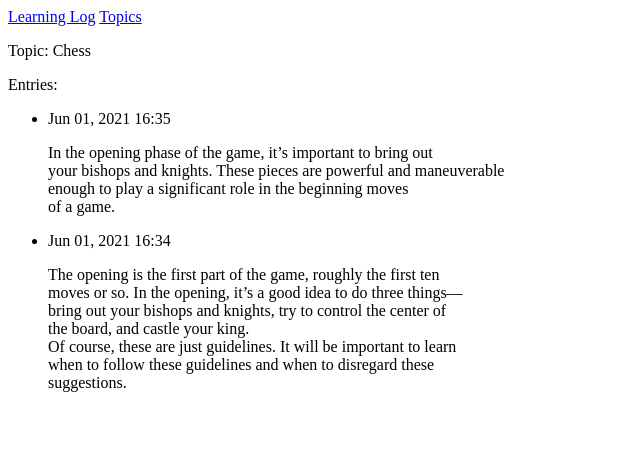
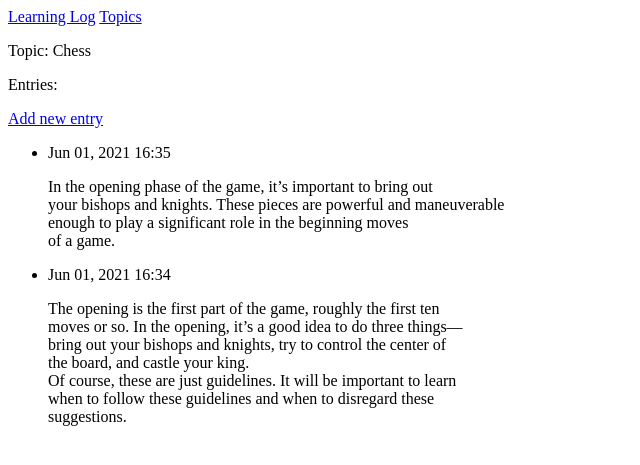
Before and after one commit to syamilisn/Django-Repo, a Django app: page /topics/1/ in a window 1280 px wide. Shown: the top 465 px of the page, without its empty margins (0-640 px from the left). Run offline with Django 3.2, Linux system fonts and the light colour scheme; data comes from the database, SQL or seed files in the repository; both versions use the stored data as it was after the commit.

Commit message:
added user input forms and more pages

```diff
--- a/learning_log/learning_logs/templates/learning_logs/topic.html
+++ b/learning_log/learning_logs/templates/learning_logs/topic.html
@@ -2,6 +2,9 @@
 {% block content %}
     <p>Topic: {{ topic }}</p>
     <p>Entries:</p>
+    <p>
+        <a href="{% url 'learning_logs:new_entry' topic.id %}">Add new entry</a>
+    </p>
     <ul>
         {% for entry in entries %}
         <li>
--- a/learning_log/learning_logs/templates/learning_logs/topics.html
+++ b/learning_log/learning_logs/templates/learning_logs/topics.html
@@ -10,4 +10,6 @@
         <li>No topics have been added yet.</li>
         {% endfor %}
     </ul>
+    <a href="{% url 'learning_logs:new_topic' %}">Add a new topic</a>
+
 {% endblock content %}
--- a/learning_log/learning_logs/urls.py
+++ b/learning_log/learning_logs/urls.py
@@ -10,4 +10,8 @@ urlpatterns = [
     path('topics/', views.topics, name='topics'),
     # Detail page for a single topic.
     path('topics/<int:topic_id>/', views.topic, name='topic'),
+    # Page for adding a new topic
+    path('new_topic/', views.new_topic, name='new_topic'),
+    # Page for adding a new entry
+    path('new_entry/<int:topic_id>/', views.new_entry, name='new_entry'),
 ]
--- a/learning_log/learning_logs/views.py
+++ b/learning_log/learning_logs/views.py
@@ -1,5 +1,6 @@
-from django.shortcuts import render
+from django.shortcuts import render, redirect
 from .models import Topic
+from .forms import TopicForm, EntryForm
 # Create your views here.
 def index(request):
     """The home page for Learning Log."""
@@ -19,3 +20,36 @@ def topic(request, topic_id):
     return render(request, 'learning_logs/topic.html', context)
     """The minus sign in front of date_added sorts the results in reverse
     order, which will display the most recent entries first."""
+
+def new_topic(request):
+    """Add a new topic."""
+    if request.method !='POST':
+        #No data submitted; create a blank form.
+        form = TopicForm()
+    else:
+        # POST data submitted; process data.
+        form = TopicForm(data=request.POST)
+        if form.is_valid():
+            form.save()
+            return redirect('learning_logs:topics')
+    # Display a blank or invalid form.
+    context = {'form': form}
+    return render(request, 'learning_logs/new_topic.html', context)
+
+def new_entry(request, topic_id):
+    """Add a new entry for a particular topic."""
+    topic = Topic.objects.get(id=topic_id)
+    if request.method != 'POST':
+        # No data submitted; create a blank form.
+        form = EntryForm()
+    else:
+        # POST data submitted; process data.
+        form = EntryForm(data=request.POST)
+        if form.is_valid():
+            new_entry = form.save(commit=False)
+            new_entry.topic = topic
+            new_entry.save()
+            return redirect('learning_logs:topic', topic_id=topic_id)
+    # Display a blank or invalid form.
+    context = {'topic': topic, 'form': form}
+    return render(request, 'learning_logs/new_entry.html', context)
```
Also changed, not shown: SPECS.md (added, +7 -0 lines), learning_log/learning_logs/forms.py (added, +14 -0 lines), learning_log/learning_logs/templates/learning_logs/new_entry.html (added, +10 -0 lines), learning_log/learning_logs/templates/learning_logs/new_topic.html (added, +13 -0 lines), learning_log/db.sqlite3.
